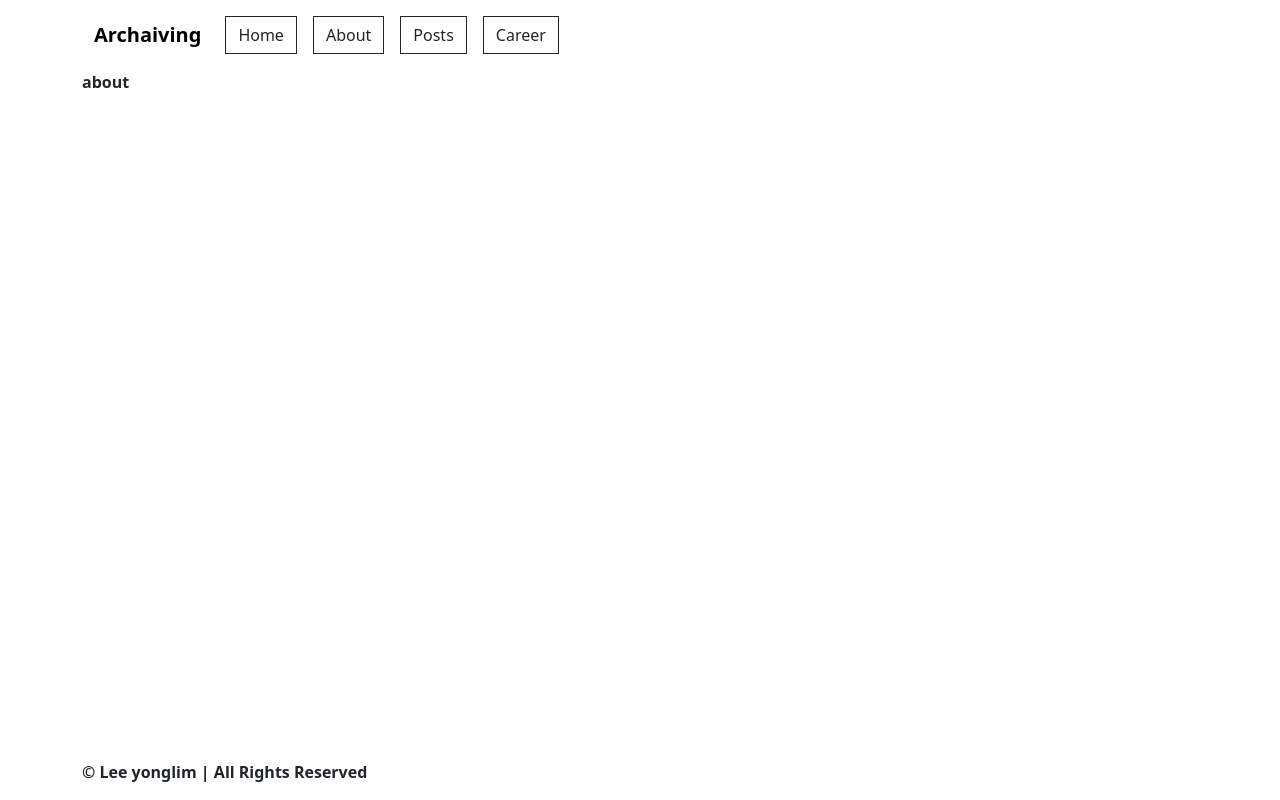
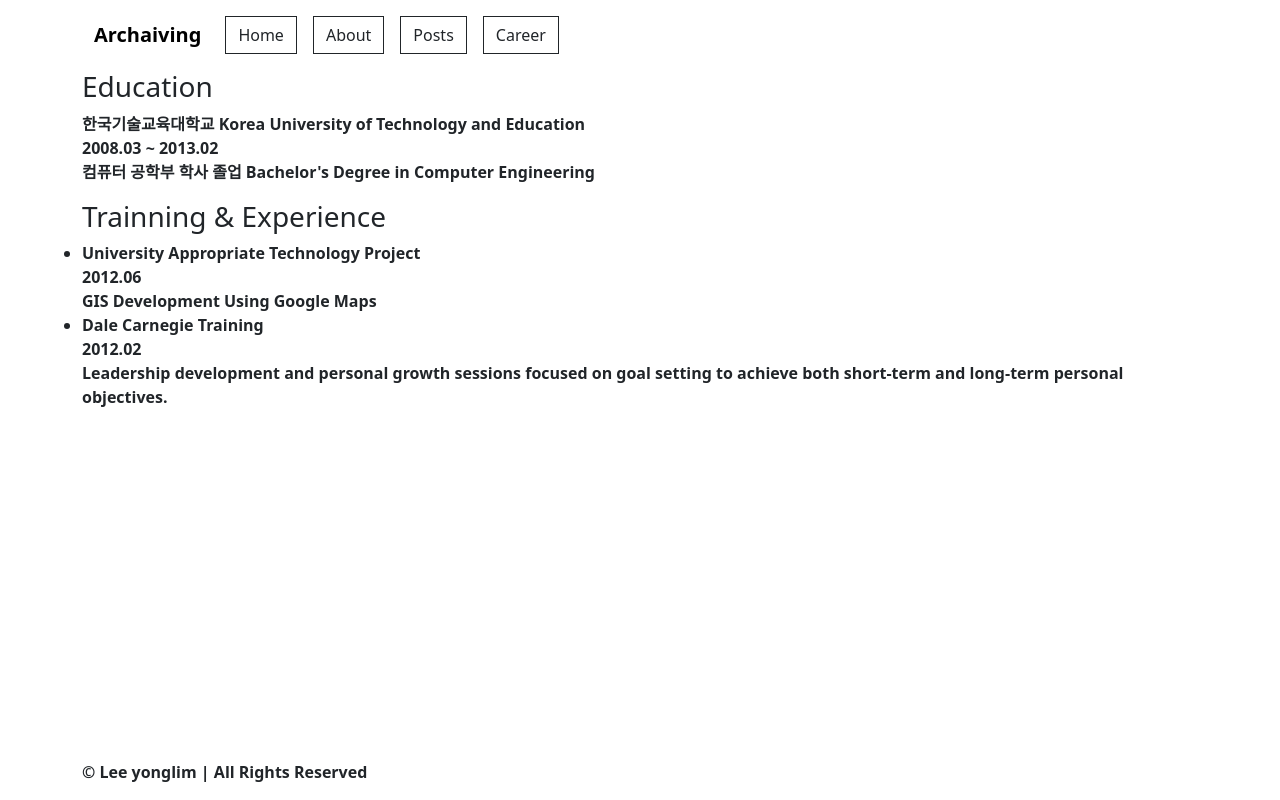
Before and after one commit to amissu89/blog, a Vue app: page /about in a window 1280 px wide. Built offline with nearby package versions, Linux system fonts and the light colour scheme; no server answers.

Commit message:
Update about page

```diff
--- a/src/components/about/AboutPage.vue
+++ b/src/components/about/AboutPage.vue
@@ -1,6 +1,31 @@
 <template lang="">
     <div>
-        about
+        <div class="row">
+            <h3>Education</h3>
+            <p>
+                한국기술교육대학교 Korea University of Technology and Education <br/>
+                2008.03 ~ 2013.02 <br/>
+                컴퓨터 공학부 학사 졸업 Bachelor's Degree in Computer Engineering
+            </p>
+        </div>
+
+        <div class="row">
+            <h3>Trainning & Experience</h3>
+            <ul>
+                <li>
+                    <b>University Appropriate Technology Project</b> <br/>
+                    2012.06 <br/>
+                    GIS Development Using Google Maps <br/>
+                </li>
+
+                <li>
+                    <b>Dale Carnegie Training</b> <br/>
+                    2012.02 <br/>
+                    Leadership development and personal growth sessions focused on goal setting to achieve both short-term and long-term personal objectives. <br/>
+                </li>
+            </ul>
+
+        </div>
     </div>
 </template>
 <script>
```
